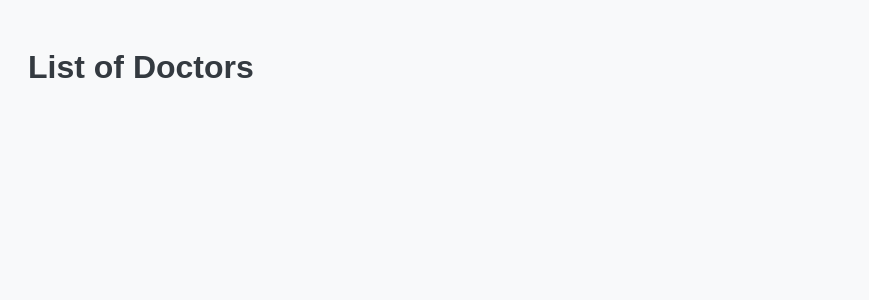
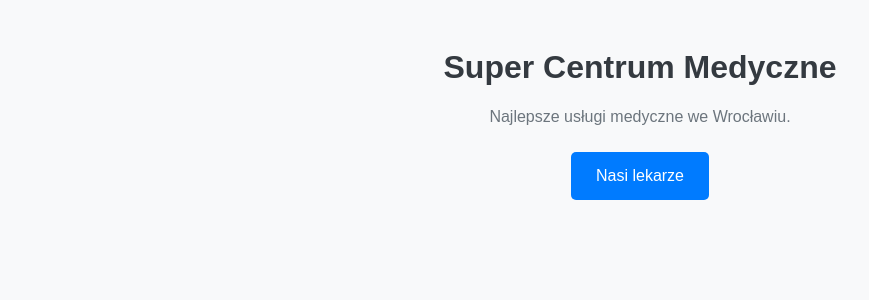
Before and after one commit to wstryc/us-projekt, a Flask app: page / in a window 1280 px wide. Shown: the top 300 px of the page, without its empty margins (0-869 px from the left). Run offline with Flask 3, Linux system fonts and the light colour scheme.

Commit message:
added landing page & db connection

```diff
--- a/app.py
+++ b/app.py
@@ -12,7 +12,7 @@
 
 # Configure the SQLAlchemy part of the app instance
 app.config['SQLALCHEMY_DATABASE_URI'] = (
-    'mssql+pyodbc://{username}:{password}@{server}/{database}?driver=ODBC+Driver+17+for+SQL+Server'
+    'mssql+pyodbc://{username}:{password}@{server}/{database}?driver=ODBC+Driver+18+for+SQL+Server'
     .format(
         username=DB_USERNAME,
         password=DB_PASSWORD,
@@ -27,19 +27,24 @@
 # Define the Doctor model
 class Doctor(db.Model):
     __tablename__ = 'Doctors'
-    DoctorID = db.Column(db.Integer, primary_key=True)
+    Id = db.Column(db.Integer, primary_key=True)
     FirstName = db.Column(db.String(50))
     LastName = db.Column(db.String(50))
     Specialty = db.Column(db.String(100))
     PhoneNumber = db.Column(db.String(15))
     Email = db.Column(db.String(100))
 
-# Define a route for the root URL of the web application
+# Landing page
 @app.route('/')
-def hello_world():
+def introduction():
+    return render_template('introduction.html')
+# Doctors page
+@app.route('/doctors')
+def doctors():
     doctors = Doctor.query.all()
     return render_template('doctors.html', doctors=doctors)
 
 # Run the Flask application
 if __name__ == '__main__':
+    app.debug = True
     app.run()
--- a/templates/doctors.html
+++ b/templates/doctors.html
@@ -30,14 +30,14 @@
     </style>
 </head>
 <body>
-    <h1>List of Doctors</h1>
+    <h1>Lekarze</h1>
     <ul>
         {% for doctor in doctors %}
         <li>
-            <strong>{{ doctor[0] }} {{ doctor[1] }}</strong><br>
-            <span class="specialty">{{ doctor[2] }}</span><br>
-            <span>{{ doctor[3] }}</span><br>
-            <span>{{ doctor[4] }}</span>
+            <strong>{{ doctor.FirstName }} {{ doctor.LastName }}</strong><br>
+            <span class="specialty">{{ doctor.Specialty }}</span><br>
+            <span>{{ doctor.PhoneNumber }}</span><br>
+            <span>{{ doctor.Email }}</span>
         </li>
         {% endfor %}
     </ul>
--- /dev/null
+++ b/templates/introduction.html
@@ -0,0 +1,39 @@
+<!DOCTYPE html>
+<html lang="en">
+<head>
+    <meta charset="UTF-8">
+    <meta name="viewport" content="width=device-width, initial-scale=1.0">
+    <title>Welcome to Our Clinic</title>
+    <style>
+        body {
+            font-family: Arial, sans-serif;
+            background-color: #f8f9fa;
+            padding: 20px;
+            text-align: center;
+        }
+        h1 {
+            color: #343a40;
+        }
+        p {
+            color: #6c757d;
+        }
+        .button {
+            background-color: #007bff;
+            color: white;
+            padding: 15px 25px;
+            text-align: center;
+            text-decoration: none;
+            display: inline-block;
+            font-size: 16px;
+            margin: 10px 2px;
+            cursor: pointer;
+            border-radius: 5px;
+        }
+    </style>
+</head>
+<body>
+    <h1>Super Centrum Medyczne</h1>
+    <p>Najlepsze usługi medyczne we Wrocławiu.</p>
+    <a href="/doctors" class="button">Nasi lekarze</a>
+</body>
+</html>
```
Also changed, not shown: 1 other file.
